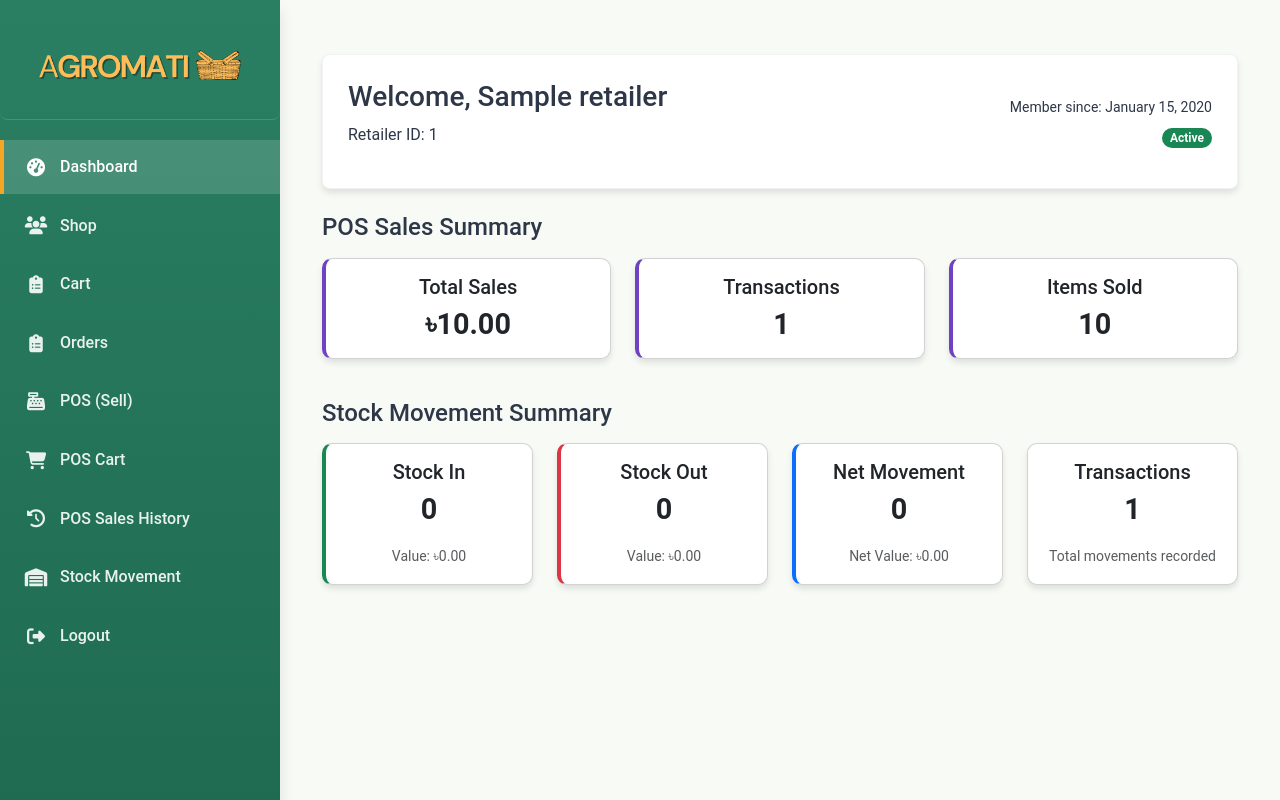
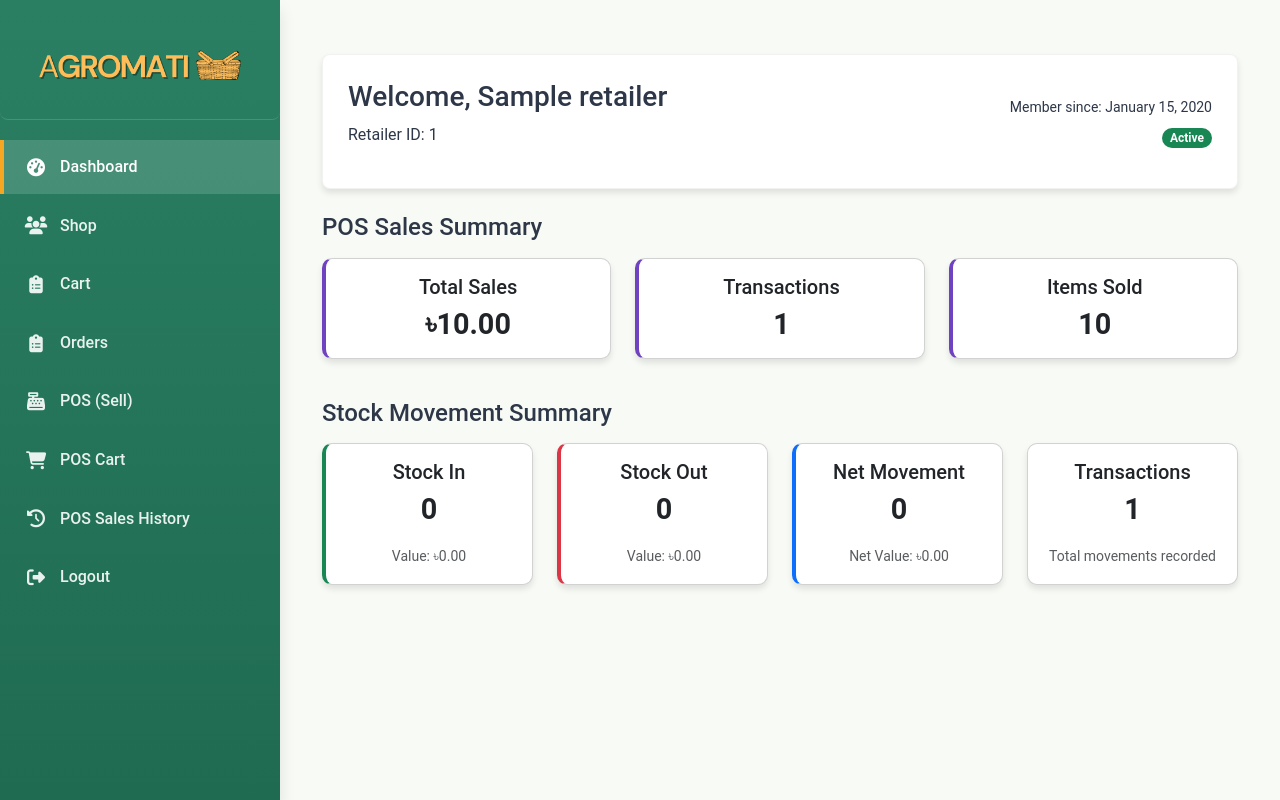
Before and after one commit to odhsagor/Agromati_PosSell, a PHP site: page /retailer_dashboard.php in a window 1280 px wide. Run offline with PHP 8.4, Linux system fonts and the light colour scheme; the visitor is signed in with stand-in values (Sample User, id 1); tables that the repository leaves empty or names only in its code hold one stand-in row (values such as "Sample post").

Commit message:
Commited dashboard

```diff
--- a/retailer_dashboard.php
+++ b/retailer_dashboard.php
@@ -158,12 +158,12 @@ if (isset($_SESSION['pos_cart'])) {
                             POS Sales History
                         </a>
                     </li>
-                    <li class="agri-nav-item" data-page="stock">
+                    <!-- <li class="agri-nav-item" data-page="stock">
                         <a href="retailer_stock.php" class="agri-nav-link">
                             <i class="fas fa-warehouse agri-nav-icon"></i>
                             Stock Movement
                         </a>
-                    </li>
+                    </li> -->
                     <li class="agri-nav-item">
                         <a href="retailer_logout.php" class="agri-nav-link">
                             <i class="fas fa-sign-out-alt agri-nav-icon"></i>
```
